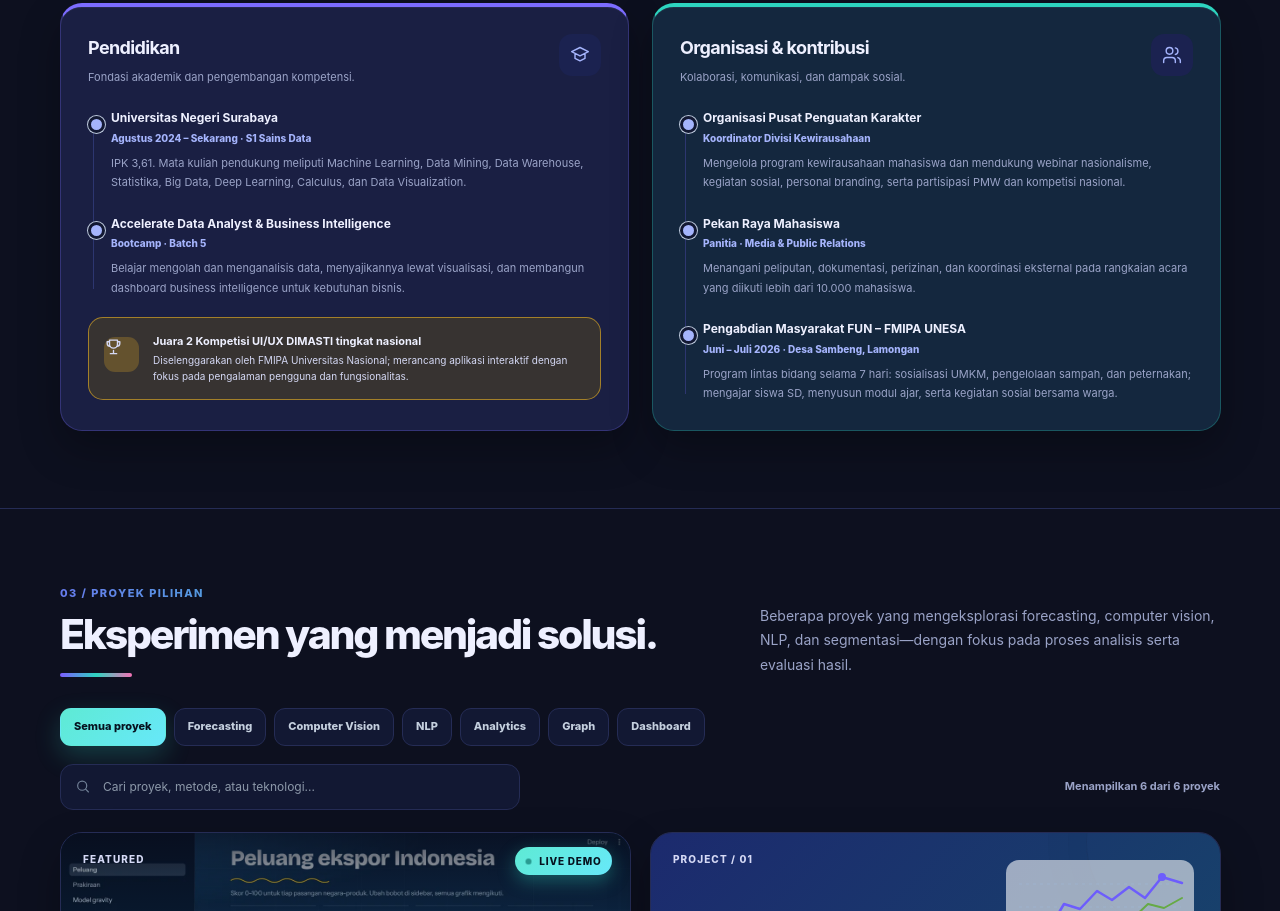
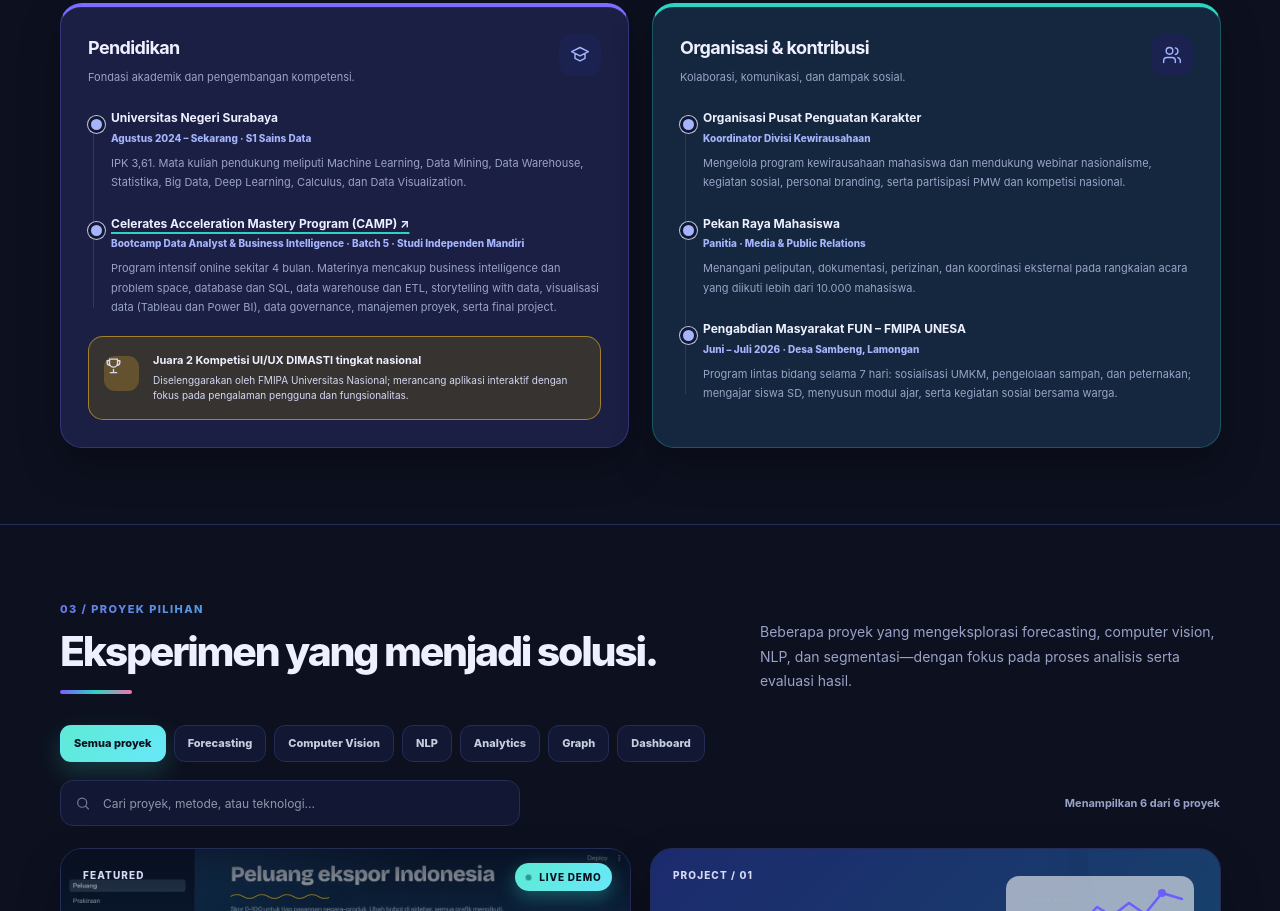
Before and after one commit to BIMASENA14-CODE/portofolio, a plain HTML site: page index.html in a window 1280 px wide. Shown: the part 2009-2920 px from the top of the page. Drawn offline with Linux system fonts and the light colour scheme.

Commit message:
Perbarui entri bootcamp CAMP Celerates dengan link dan materi

```diff
--- a/index.html
+++ b/index.html
@@ -550,6 +550,9 @@
     :root:root .journey-card:hover { background: color-mix(in srgb, var(--c) 18%, var(--white)); border-color: var(--c); box-shadow: 0 18px 40px color-mix(in srgb, var(--c) 20%, transparent); }
     :root:root .about-point:hover { background: color-mix(in srgb, var(--c) 28%, var(--white)); border-color: var(--c); }
     :root:root .trust-item:hover { background: color-mix(in srgb, var(--c) 24%, var(--white)); border-color: var(--c); box-shadow: 0 14px 32px color-mix(in srgb, var(--c) 22%, transparent); }
+
+    .timeline-link { color: inherit; text-decoration: underline; text-decoration-color: #2dd4bf; text-decoration-thickness: 2px; text-underline-offset: 4px; transition: color .2s ease; }
+    .timeline-link:hover { color: var(--blue); }
   </style>
 </head>
 <body>
@@ -649,7 +652,7 @@
             <div class="journey-card-header"><div><h3>Pendidikan</h3><p>Fondasi akademik dan pengembangan kompetensi.</p></div><span class="journey-icon"><svg width="20" height="20" viewBox="0 0 24 24" fill="none" aria-hidden="true"><path d="m12 3 10 5-10 5L2 8l10-5ZM6 10v6l6 3 6-3v-6" stroke="currentColor" stroke-width="1.7" stroke-linejoin="round"/></svg></span></div>
             <div class="timeline">
               <div class="timeline-item"><h4>Universitas Negeri Surabaya</h4><span class="timeline-meta">Agustus 2024 – Sekarang · S1 Sains Data</span><p>IPK 3,61. Mata kuliah pendukung meliputi Machine Learning, Data Mining, Data Warehouse, Statistika, Big Data, Deep Learning, Calculus, dan Data Visualization.</p></div>
-              <div class="timeline-item"><h4>Accelerate Data Analyst & Business Intelligence</h4><span class="timeline-meta">Bootcamp · Batch 5</span><p>Belajar mengolah dan menganalisis data, menyajikannya lewat visualisasi, dan membangun dashboard business intelligence untuk kebutuhan bisnis.</p></div>
+              <div class="timeline-item"><h4><a class="timeline-link" href="https://www.celeratesschool.com/" target="_blank" rel="noopener noreferrer">Celerates Acceleration Mastery Program (CAMP) <span aria-hidden="true">↗</span></a></h4><span class="timeline-meta">Bootcamp Data Analyst & Business Intelligence · Batch 5 · Studi Independen Mandiri</span><p>Program intensif online sekitar 4 bulan. Materinya mencakup business intelligence dan problem space, database dan SQL, data warehouse dan ETL, storytelling with data, visualisasi data (Tableau dan Power BI), data governance, manajemen proyek, serta final project.</p></div>
             </div>
             <div class="award-box"><span class="award-icon"><svg width="19" height="19" viewBox="0 0 24 24" fill="none" aria-hidden="true"><path d="M8 21h8m-4-4v4M7 4h10v5a5 5 0 0 1-10 0V4ZM7 6H4v2a4 4 0 0 0 4 4m9-6h3v2a4 4 0 0 1-4 4" stroke="currentColor" stroke-width="1.7" stroke-linecap="round" stroke-linejoin="round"/></svg></span><div><strong>Juara 2 Kompetisi UI/UX DIMASTI tingkat nasional</strong><span>Diselenggarakan oleh FMIPA Universitas Nasional; merancang aplikasi interaktif dengan fokus pada pengalaman pengguna dan fungsionalitas.</span></div></div>
           </article>
```
